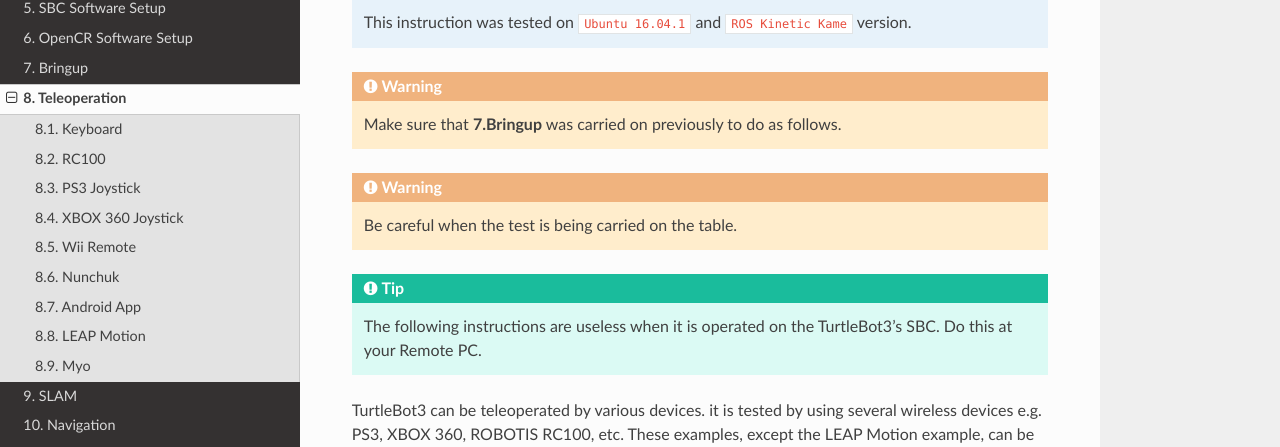
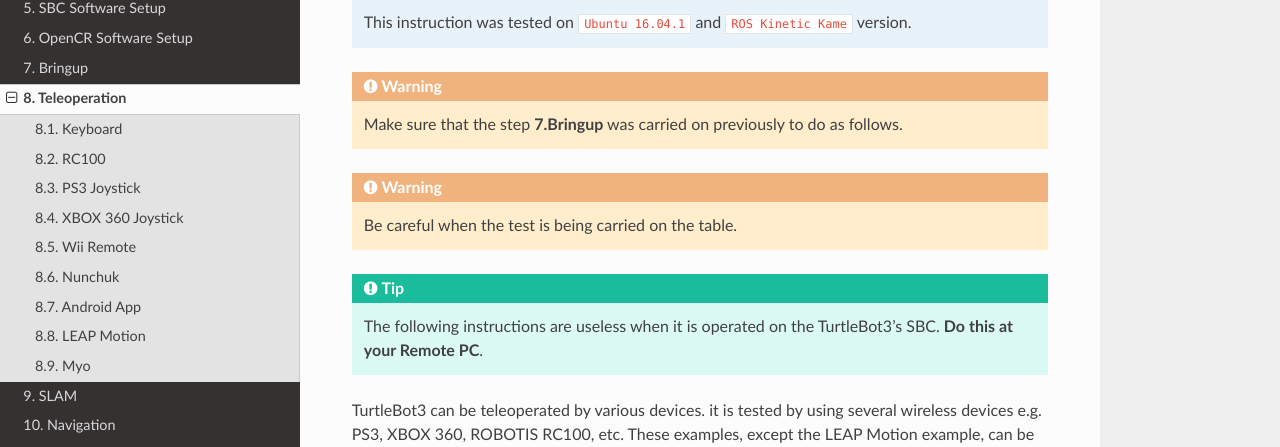
Before and after one commit to shivharis/turtlebot3_wiki, a Sphinx documentation site: the page built from docs/source/teleoperation.rst, in a window 1280 px wide and 900 px high. Shown: the part 190-637 px from the top of the window. Built offline with Sphinx 7.4.7 and the Read the Docs theme 2.0.0, drawn with Linux system fonts in a browser that asks for light colours.

Commit message:
Update teleoperation.rst

```diff
--- a/docs/source/teleoperation.rst
+++ b/docs/source/teleoperation.rst
@@ -3,11 +3,11 @@ Teleoperation
 
 .. NOTE:: This instruction was tested on ``Ubuntu 16.04.1`` and ``ROS Kinetic Kame`` version.
 
-.. WARNING:: Make sure that **7.Bringup** was carried on previously to do as follows.
+.. WARNING:: Make sure that the step **7.Bringup** was carried on previously to do as follows.
 
 .. WARNING:: Be careful when the test is being carried on the table.
 
-.. TIP:: The following instructions are useless when it is operated on the TurtleBot3's SBC. Do this at your Remote PC.
+.. TIP:: The following instructions are useless when it is operated on the TurtleBot3's SBC. **Do this at your Remote PC**.
 
 TurtleBot3 can be teleoperated by various devices. it is tested by using several wireless devices e.g. PS3, XBOX 360, ROBOTIS RC100, etc. These examples, except the LEAP Motion example, can be operated by ROS on Ubuntu mate 16.04 with Raspberry Pi 3 and OpenCR which controls the Dynamixel XM-430.
 
```
